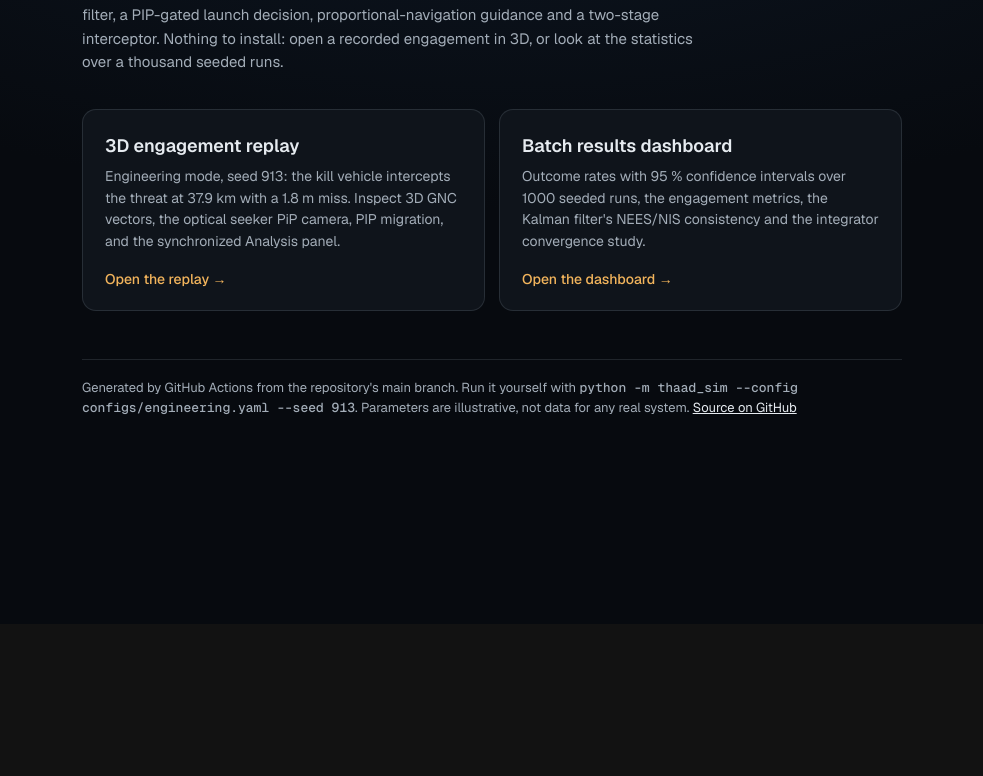
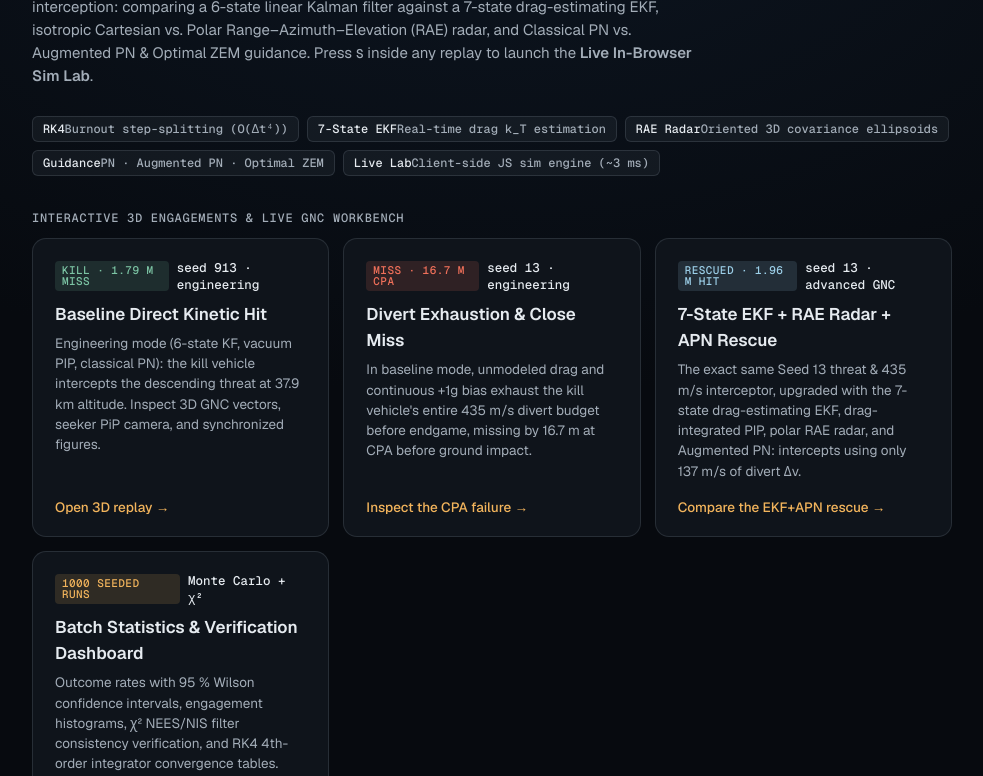
Before and after one commit to YehiaGewily/THAAD-Simulation, a plain HTML site: page docs/site/index.html in a window 1280 px wide. Shown: the part 176-952 px from the top of the page, without its empty margins (148-1131 px from the left). Before the commit the page ends 800 px from the top, so only its background shows below. Drawn offline with nearby package versions, Linux system fonts and the light colour scheme.

Commit message:
Update README, methods documentation, and Pages CI workflow for advanced GNC mode

```diff
--- a/docs/site/index.html
+++ b/docs/site/index.html
@@ -3,52 +3,102 @@
 <head>
 <meta charset="utf-8">
 <meta name="viewport" content="width=device-width, initial-scale=1">
-<title>THAAD-style intercept simulation</title>
-<meta name="description" content="Try a 3D replay of a simulated terminal ballistic-missile intercept and browse the batch statistics, in the browser.">
+<title>THAAD-Style Terminal Intercept Simulation · GNC Portfolio</title>
+<meta name="description" content="Interactive 3D Guidance, Navigation & Control (GNC) simulation: 6-state KF vs 7-state drag-estimating EKF, Polar RAE radar, PN/APN/ZEM guidance, and 1000-run Monte Carlo analysis.">
 <meta name="color-scheme" content="dark">
 <link rel="preconnect" href="https://fonts.googleapis.com">
 <link rel="preconnect" href="https://fonts.gstatic.com" crossorigin>
 <link href="https://fonts.googleapis.com/css2?family=Geist:wght@400;500;600&family=Geist+Mono:wght@500&display=swap" rel="stylesheet">
 <style>
-  :root { --bg: #070a0f; --surface: #0f141b; --text: #e6ebf0; --muted: #a3adb8; --line: rgba(214, 228, 240, 0.12); --accent: #f2b45c; }
+  :root {
+    --bg: #070a0f; --surface: #0f141b; --surface-2: #131a24;
+    --text: #e6ebf0; --muted: #a3adb8; --line: rgba(214, 228, 240, 0.12);
+    --accent: #f2b45c; --safe: #7cc4a4; --threat: #f0705a; --kv: #9ccfe8;
+  }
   * { box-sizing: border-box; }
   body { margin: 0; min-height: 100vh; background: radial-gradient(120% 80% at 50% 0%, #0d1622, var(--bg) 60%); color: var(--text); font: 400 15px/1.55 'Geist', system-ui, sans-serif; }
-  main { max-width: 860px; margin: 0 auto; padding: 72px 20px 56px; }
-  .eyebrow { font: 500 12px/1 'Geist Mono', ui-monospace, monospace; color: var(--muted); letter-spacing: 0.05em; }
-  h1 { font-size: clamp(28px, 5vw, 40px); line-height: 1.1; letter-spacing: -0.03em; margin: 14px 0 14px; font-weight: 600; text-wrap: balance; }
-  p.lead { color: var(--muted); max-width: 62ch; margin: 0 0 36px; text-wrap: pretty; }
-  .cards { display: grid; grid-template-columns: repeat(auto-fit, minmax(260px, 1fr)); gap: 14px; }
-  a.card { display: block; padding: 22px 22px 20px; border-radius: 14px; background: var(--surface); border: 1px solid var(--line); color: inherit; text-decoration: none; transition: border-color 0.2s, transform 0.2s; }
-  a.card:hover, a.card:focus-visible { border-color: rgba(242, 180, 92, 0.55); transform: translateY(-2px); outline: none; }
-  a.card h2 { margin: 0 0 6px; font-size: 18px; font-weight: 600; }
-  a.card p { margin: 0; color: var(--muted); font-size: 14px; }
-  a.card span { display: inline-block; margin-top: 16px; color: var(--accent); font-weight: 500; font-size: 14px; }
-  footer { margin-top: 48px; color: var(--muted); font-size: 13px; border-top: 1px solid var(--line); padding-top: 18px; }
+  main { max-width: 960px; margin: 0 auto; padding: 64px 20px 56px; }
+  .eyebrow { font: 500 12px/1 'Geist Mono', ui-monospace, monospace; color: var(--accent); letter-spacing: 0.06em; text-transform: uppercase; }
+  h1 { font-size: clamp(28px, 5vw, 42px); line-height: 1.08; letter-spacing: -0.03em; margin: 12px 0 14px; font-weight: 600; text-wrap: balance; }
+  p.lead { color: var(--muted); max-width: 68ch; margin: 0 0 28px; text-wrap: pretty; }
+  .pills { display: flex; flex-wrap: wrap; gap: 8px; margin-bottom: 34px; }
+  .pill { font: 500 12px/1 'Geist Mono', monospace; padding: 6px 10px; border-radius: 6px; background: rgba(214, 228, 240, 0.05); border: 1px solid var(--line); color: var(--muted); }
+  .pill b { color: var(--text); font-weight: 500; }
+  h2.sec { font: 500 12px/1 'Geist Mono', monospace; color: var(--muted); text-transform: uppercase; letter-spacing: 0.06em; margin: 36px 0 14px; }
+  .cards { display: grid; grid-template-columns: repeat(auto-fit, minmax(280px, 1fr)); gap: 14px; }
+  a.card { display: flex; flex-direction: column; justify-content: space-between; padding: 20px 22px 18px; border-radius: 14px; background: var(--surface); border: 1px solid var(--line); color: inherit; text-decoration: none; transition: border-color 0.2s, transform 0.2s, background 0.2s; }
+  a.card:hover, a.card:focus-visible { border-color: rgba(242, 180, 92, 0.55); background: var(--surface-2); transform: translateY(-2px); outline: none; }
+  .card-top { display: flex; align-items: center; justify-content: space-between; gap: 8px; margin-bottom: 8px; }
+  .badge { font: 500 11px/1 'Geist Mono', monospace; padding: 4px 7px; border-radius: 4px; text-transform: uppercase; letter-spacing: 0.04em; }
+  .badge.ok { color: var(--safe); background: rgba(124, 196, 164, 0.14); }
+  .badge.bad { color: var(--threat); background: rgba(240, 112, 90, 0.14); }
+  .badge.kv { color: var(--kv); background: rgba(156, 207, 232, 0.14); }
+  .badge.acc { color: var(--accent); background: rgba(242, 180, 92, 0.14); }
+  a.card h3 { margin: 0 0 6px; font-size: 17px; font-weight: 600; }
+  a.card p { margin: 0; color: var(--muted); font-size: 13.5px; line-height: 1.5; }
+  a.card span.cta { display: inline-block; margin-top: 16px; color: var(--accent); font-weight: 500; font-size: 13.5px; }
+  footer { margin-top: 48px; color: var(--muted); font-size: 13px; border-top: 1px solid var(--line); padding-top: 18px; line-height: 1.6; }
   footer a { color: var(--text); }
-  code { font: 500 13px 'Geist Mono', ui-monospace, monospace; }
+  code { font: 500 12.5px 'Geist Mono', ui-monospace, monospace; }
 </style>
 </head>
 <body>
 <main>
-  <div class="eyebrow">THAAD · terminal defense sim</div>
+  <div class="eyebrow">THAAD · Terminal Ballistic Defense GNC Simulation</div>
   <h1>Hitting a bullet with a bullet, in your browser</h1>
-  <p class="lead">An educational simulation of a THAAD-style terminal intercept: a noisy radar, a Kalman filter, a PIP-gated launch decision, proportional-navigation guidance and a two-stage interceptor. Nothing to install: open a recorded engagement in 3D, or look at the statistics over a thousand seeded runs.</p>
+  <p class="lead">An end-to-end study of Guidance, Navigation &amp; Control (GNC) for exo-/endo-atmospheric hit-to-kill interception: comparing a 6-state linear Kalman filter against a 7-state drag-estimating EKF, isotropic Cartesian vs. Polar Range–Azimuth–Elevation (RAE) radar, and Classical PN vs. Augmented PN &amp; Optimal ZEM guidance. Press <code>S</code> inside any replay to launch the <b>Live In-Browser Sim Lab</b>.</p>
+
+  <div class="pills">
+    <span class="pill"><b>RK4</b>Burnout step-splitting (O(Δt⁴))</span>
+    <span class="pill"><b>7-State EKF</b>Real-time drag k_T estimation</span>
+    <span class="pill"><b>RAE Radar</b>Oriented 3D covariance ellipsoids</span>
+    <span class="pill"><b>Guidance</b>PN · Augmented PN · Optimal ZEM</span>
+    <span class="pill"><b>Live Lab</b>Client-side JS sim engine (~3 ms)</span>
+  </div>
+
+  <h2 class="sec">Interactive 3D Engagements &amp; Live GNC Workbench</h2>
   <div class="cards">
     <a class="card" href="replay.html">
-      <h2>3D engagement replay</h2>
-      <p>Engineering mode, seed 913: the kill vehicle intercepts the threat at 37.9 km with a 1.8 m miss. Inspect 3D GNC vectors, the optical seeker PiP camera, PIP migration, and the synchronized Analysis panel.</p>
-      <span>Open the replay →</span>
+      <div>
+        <div class="card-top"><span class="badge ok">KILL · 1.79 m miss</span><code>seed 913 · engineering</code></div>
+        <h3>Baseline Direct Kinetic Hit</h3>
+        <p>Engineering mode (6-state KF, vacuum PIP, classical PN): the kill vehicle intercepts the descending threat at 37.9 km altitude. Inspect 3D GNC vectors, seeker PiP camera, and synchronized figures.</p>
+      </div>
+      <span class="cta">Open 3D replay →</span>
     </a>
+
+    <a class="card" href="replay_miss.html">
+      <div>
+        <div class="card-top"><span class="badge bad">MISS · 16.7 m CPA</span><code>seed 13 · engineering</code></div>
+        <h3>Divert Exhaustion &amp; Close Miss</h3>
+        <p>In baseline mode, unmodeled drag and continuous +1g bias exhaust the kill vehicle's entire 435 m/s divert budget before endgame, missing by 16.7 m at CPA before ground impact.</p>
+      </div>
+      <span class="cta">Inspect the CPA failure →</span>
+    </a>
+
+    <a class="card" href="replay_advanced.html">
+      <div>
+        <div class="card-top"><span class="badge kv">RESCUED · 1.96 m hit</span><code>seed 13 · advanced GNC</code></div>
+        <h3>7-State EKF + RAE Radar + APN Rescue</h3>
+        <p>The exact same Seed 13 threat &amp; 435 m/s interceptor, upgraded with the 7-state drag-estimating EKF, drag-integrated PIP, polar RAE radar, and Augmented PN: intercepts using only 137 m/s of divert Δv.</p>
+      </div>
+      <span class="cta">Compare the EKF+APN rescue →</span>
+    </a>
+
     <a class="card" href="dashboard.html">
-      <h2>Batch results dashboard</h2>
-      <p>Outcome rates with 95 % confidence intervals over 1000 seeded runs, the engagement metrics, the Kalman filter's NEES/NIS consistency and the integrator convergence study.</p>
-      <span>Open the dashboard →</span>
+      <div>
+        <div class="card-top"><span class="badge acc">1000 Seeded Runs</span><code>Monte Carlo + χ²</code></div>
+        <h3>Batch Statistics &amp; Verification Dashboard</h3>
+        <p>Outcome rates with 95 % Wilson confidence intervals, engagement histograms, χ² NEES/NIS filter consistency verification, and RK4 4th-order integrator convergence tables.</p>
+      </div>
+      <span class="cta">Open the dashboard →</span>
     </a>
   </div>
+
   <footer>
-    Generated by GitHub Actions from the repository's main branch. Run it yourself with
-    <code>python -m thaad_sim --config configs/engineering.yaml --seed 913</code>.
-    Parameters are illustrative, not data for any real system.
+    Built by GitHub Actions from the repository's main branch. Run locally with
+    <code>python -m thaad_sim --config configs/advanced.yaml --seed 13</code> or press <code>S</code> inside any 3D replay to run custom seeds and GNC configurations in the browser.
+    Parameters are illustrative educational models, not real-world weapon data.
     <a href="https://github.com/YehiaGewily/THAAD-Simulation">Source on GitHub</a>
   </footer>
 </main>
```
Also changed, not shown: docs/methods.md (+69 -14 lines), .github/workflows/pages.yml, README.md, 1 other file.
